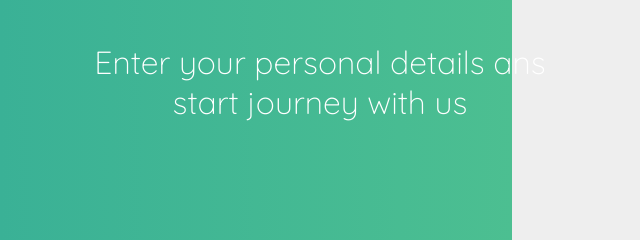
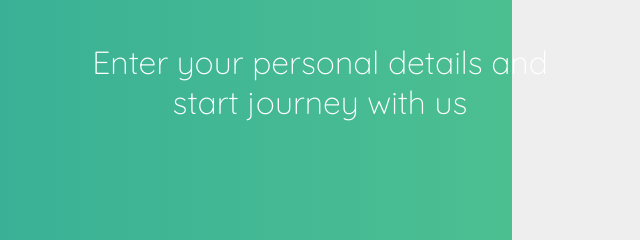
Before and after one commit to 436736/Sign-Up-Form, a plain HTML site: page index.html in a window 1280 px wide. Shown: the part 206-446 px from the top of the page, 0-640 px from the left. Drawn offline with Linux system fonts and the light colour scheme.

```diff
--- a/index.html
+++ b/index.html
@@ -27,7 +27,7 @@
       <div class="form-wrapper">
         <div class="banner">
           <h1>Hello Friends</h1>
-          <p>Enter your personal details ans start journey with us</p>
+          <p>Enter your personal details and start journey with us</p>
         </div>
         <div class="green-bg">
           <button type="button" class="button">Sign Up</button>
```
